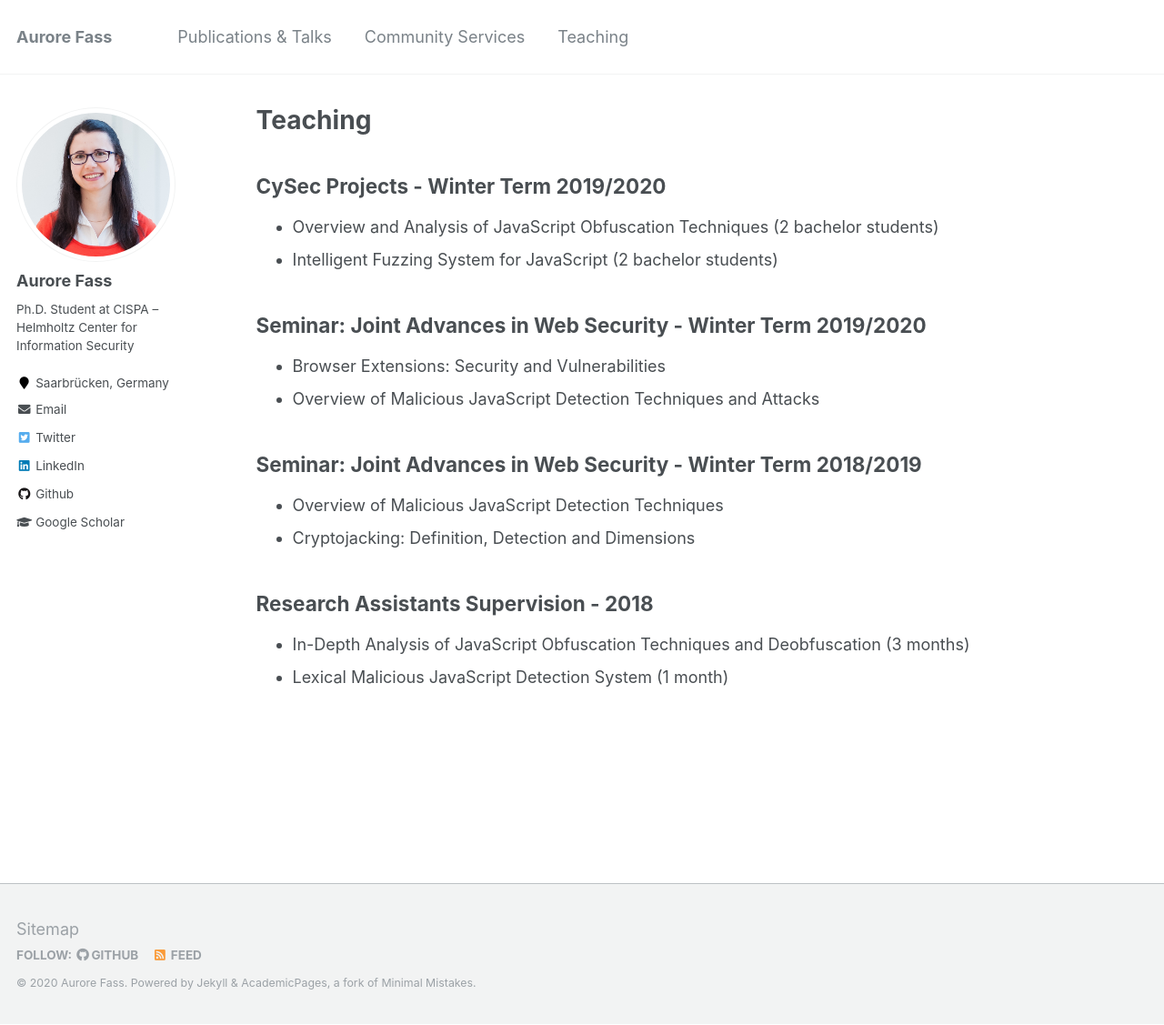
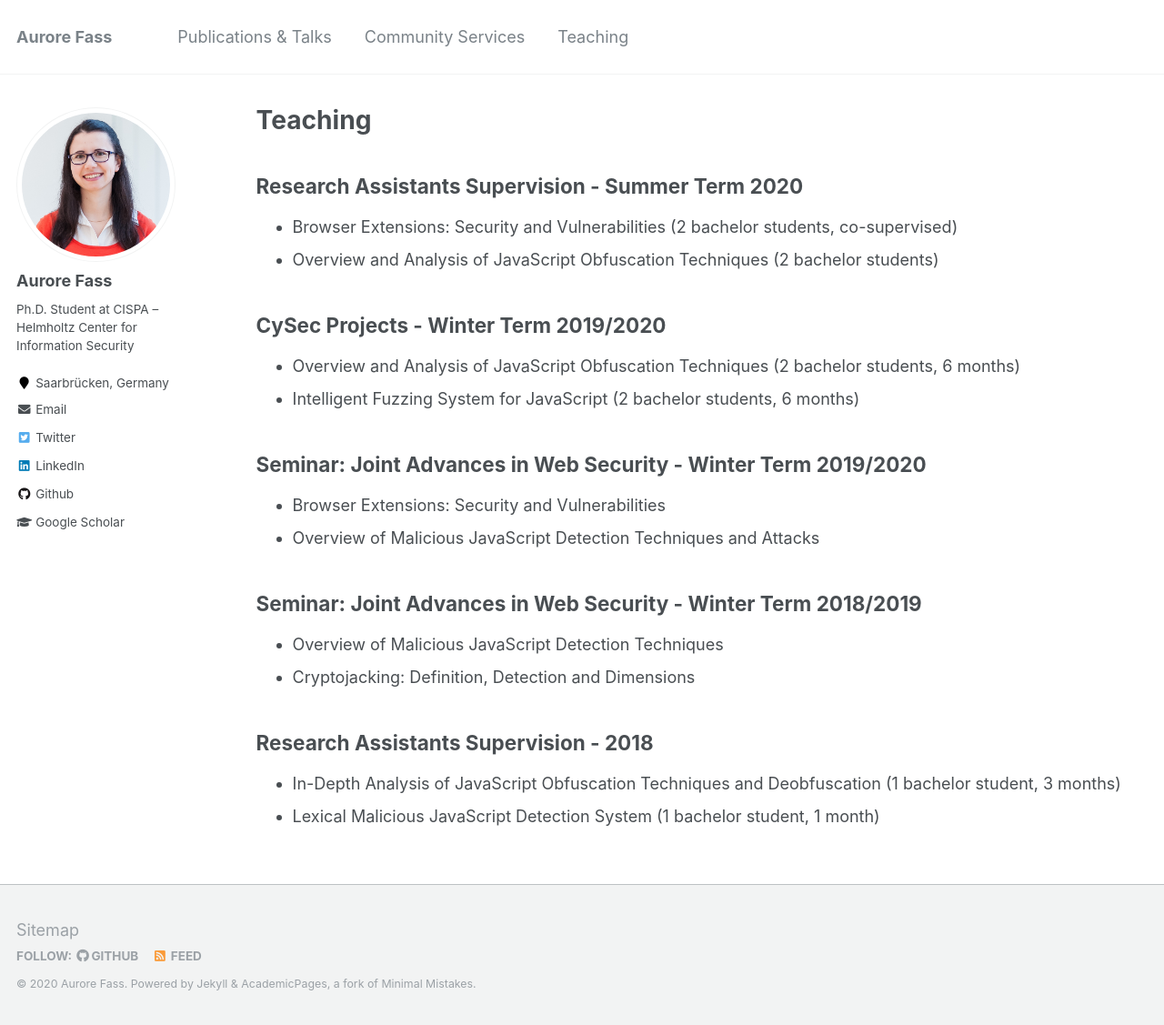
Before and after one commit to Aurore54F/aurore54f.github.io, a Jekyll site: the page built from _pages/teaching.md, in a window 1280 px wide and 1127 px high. Shown: the whole window at 91% size. Built offline with Jekyll 4.4.1, drawn with Linux system fonts in a browser that asks for light colours.

Commit message:
Updated teaching

```diff
--- a/_pages/teaching.md
+++ b/_pages/teaching.md
@@ -7,10 +7,15 @@ author_profile: true
 
 {% include base_path %}
 
+## Research Assistants Supervision - Summer Term 2020
+
+* Browser Extensions: Security and Vulnerabilities (2 bachelor students, co-supervised)
+* Overview and Analysis of JavaScript Obfuscation Techniques (2 bachelor students)
+
 ## CySec Projects - Winter Term 2019/2020
 
-* Overview and Analysis of JavaScript Obfuscation Techniques (2 bachelor students)
-* Intelligent Fuzzing System for JavaScript (2 bachelor students)
+* Overview and Analysis of JavaScript Obfuscation Techniques (2 bachelor students, 6 months)
+* Intelligent Fuzzing System for JavaScript (2 bachelor students, 6 months)
 
 ## Seminar: Joint Advances in Web Security - Winter Term 2019/2020
 
@@ -25,5 +30,5 @@ author_profile: true
 
 ## Research Assistants Supervision - 2018
 
-* In-Depth Analysis of JavaScript Obfuscation Techniques and Deobfuscation (3 months)
-* Lexical Malicious JavaScript Detection System (1 month)
+* In-Depth Analysis of JavaScript Obfuscation Techniques and Deobfuscation (1 bachelor student, 3 months)
+* Lexical Malicious JavaScript Detection System (1 bachelor student, 1 month)
```
